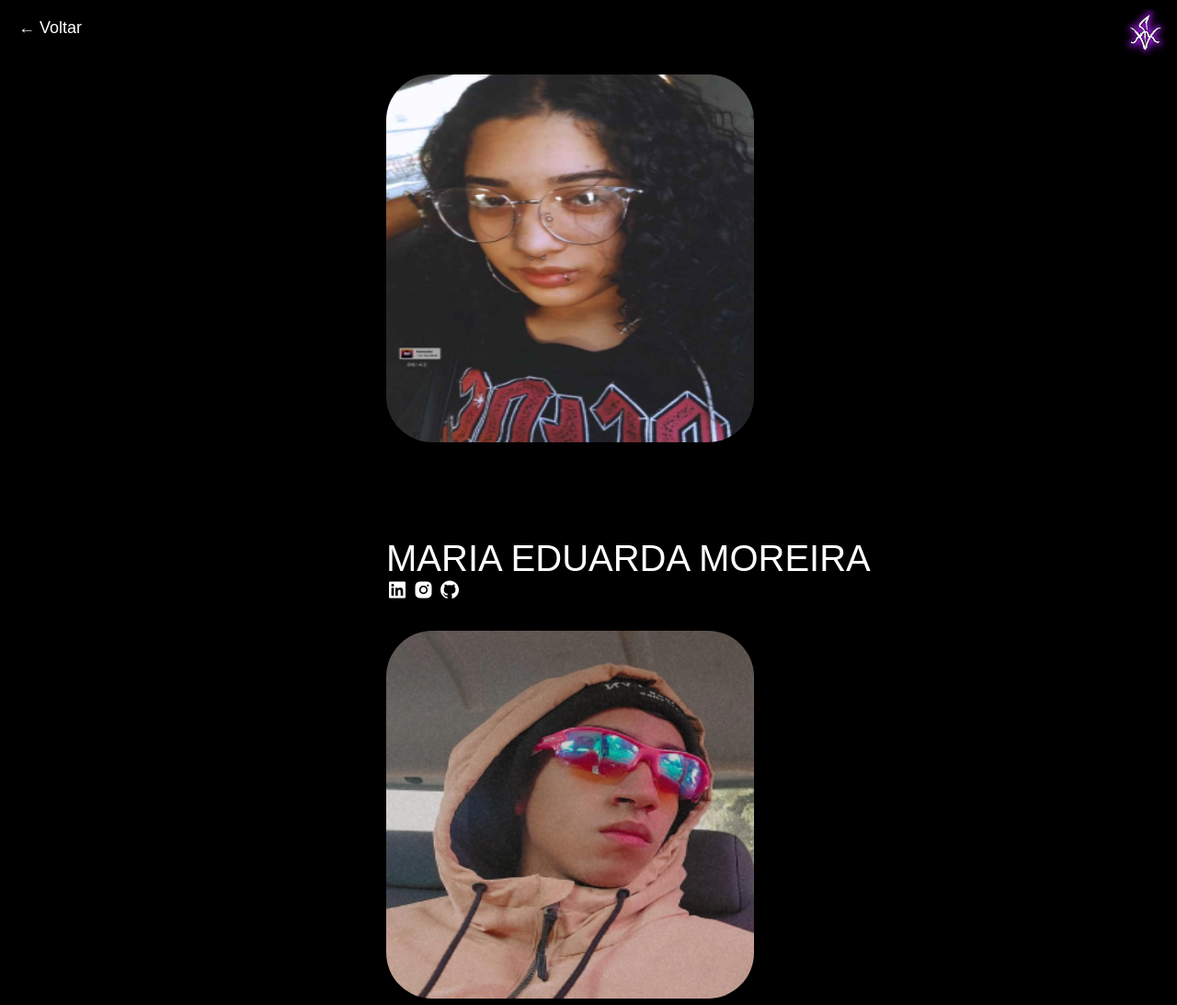
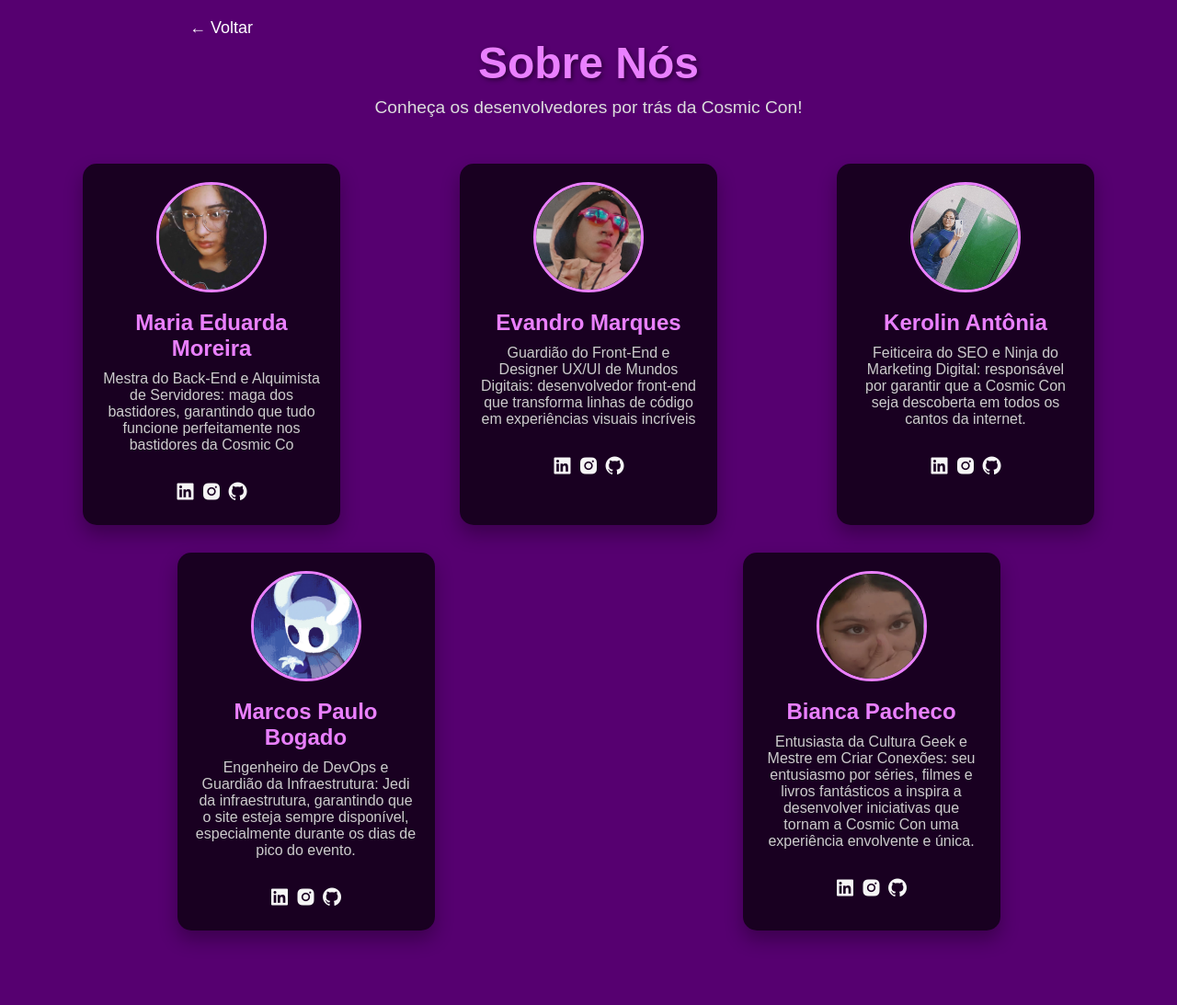
Before and after one commit to lamp-4380/Cosmic-Con, a plain HTML site: page Cosmic Con/about.html in a window 1280 px wide. Shown: the top 1093 px of the page at 92% size. After the commit the page ends 1032 px from the top, so only its background shows below. Drawn offline with nearby package versions, Linux system fonts and the light colour scheme.

Commit message:
ultimo comitao

```diff
--- a/Cosmic Con/about.css
+++ b/Cosmic Con/about.css
@@ -1,114 +1,153 @@
-body {
+
+* {
     margin: 0;
     padding: 0;
-    font-family: Arial, sans-serif;
-    background-color: #000000;
-    color: #FFFFFF;
+    box-sizing: border-box;
+}
+
+body {
+    display: flex;
+    flex-direction: column;
+    font-family: 'Arial', sans-serif;
+    background: #560070;
+    color: #fff;
+    display: flex;
+    justify-content: center;
+    align-items: center;
+    min-height: 100vh;
+    padding: 20px;
+}
+
+.container {
+    max-width: 1200px;
+    width: 100%;
+}
+
+header {
+    text-align: center;
+    margin-bottom: 50px;
+}
+
+header h1 {
+    font-size: 3rem;
+    margin-bottom: 10px;
+    color: #ea80ff;
+    text-shadow: 2px 2px 5px rgba(0, 0, 0, 0.5);
+}
+
+header p {
+    font-size: 1.2rem;
+    color: #ddd;
+}
+
+.team {
+    display: flex;
+    flex-wrap: wrap;
+    justify-content: space-around;
+    gap: 30px;
+}
+
+.card {
+    background: rgba(0, 0, 0, 0.7);
+    border-radius: 15px;
+    padding: 20px;
+    width: 280px;
+    text-align: center;
+    box-shadow: 0 10px 20px rgba(0, 0, 0, 0.3);
+    transition: transform 0.3s;
+}
+
+.card:hover {
+    transform: translateY(-10px);
+}
+
+.card img {
+    border-radius: 50%;
+    width: 120px;
+    height: 120px;
+    object-fit: cover;
+    border: 3px solid #ea80ff;
+    margin-bottom: 15px;
+}
+
+.card h2 {
+    font-size: 1.5rem;
+    color: #ea80ff;
+    margin-bottom: 10px;
+}
+
+.card p {
+    font-size: 1rem;
+    color: #ccc;
+}
+
+@keyframes slideIn {
+    from {
+        opacity: 0;
+        transform: translateY(30px);
+    }
+    to {
+        opacity: 1;
+        transform: translateY(0);
+    }
+}
+
+@keyframes fadeIn {
+    from {
+        opacity: 0;
+    }
+    to {
+        opacity: 1;
+    }
+}
+
+/* Aplicar a animação de entrada aos cartões */
+.card {
+    background: rgba(0, 0, 0, 0.7);
+    border-radius: 15px;
+    padding: 20px;
+    width: 280px;
+    text-align: center;
+    box-shadow: 0 10px 20px rgba(0, 0, 0, 0.3);
+    opacity: 0; /* Começa invisível */
+    transform: translateY(30px); /* Começa deslocado para baixo */
+    animation: slideIn 1s forwards; /* Animação de entrada */
+    animation-delay: var(--delay); /* Atraso dinâmico para cada cartão */
+}
+
+.card:hover {
+    transform: translateY(-10px);
+}
+
+.card img {
+    border-radius: 50%;
+    width: 120px;
+    height: 120px;
+    object-fit: cover;
+    border: 3px solid #ea80ff;
+    margin-bottom: 15px;
+    opacity: 0;
+    animation: fadeIn 1s forwards 0.5s;
+}
+.contatos {
+    padding-top: 30px;
+}
+.contatos a {
+    font-size: 24px;
+    color: whitesmoke;
+}
+
+.contatos a:hover {
+    color: #ea80ff;
 }
 
 .voltar {
-    display: inline-block;
-    margin: 20px;
     font-size: 18px;
     color: #FFF;
     text-decoration: none;
 }
 
 .cima {
-    display: flex;
-    align-content: space-between;
+    width: 70%;
+    text-align: start;
 }
-.logo {
-  position: absolute;
-  top: 10px;
-  right: 10px;
-  width: 50px;
-  height: auto;
-  border-radius: 0px;
-}
-.perfis {
-    display: flex;
-    flex-direction: column;
-    margin-left: 400px;
-    gap: 30px;
-    padding: 20px;
-}
-
-.perfil {
-    display: flex;
-    gap: 100px;
-    align-items: center;
-    flex-wrap: wrap;
-}
-
-img {
-    border-radius: 50px;
-    width: 400px;
-    height: 400px;
-}
-
-.nome{
-    font-size: 40px;
-}
-a {
-    color: white;
-} i {
-    font-size: 24px;
-}
-@media (max-width: 768px) {
-    /* Ajustes para celulares e tablets pequenos */
-    .logo {
-        width: 40px; /* Logo menor */
-        top: 5px;
-        right: 5px;
-    }
-
-    .voltar {
-        font-size: 16px;
-        margin: 10px;
-    }
-
-    .perfis {
-        margin-left: 20px; /* Reduzir a margem para celulares */
-        gap: 20px; /* Menor espaçamento */
-        padding: 10px;
-    }
-
-    .perfil {
-        gap: 30px; /* Ajusta o gap entre os elementos */
-    }
-
-    img {
-        width: 250px; /* Reduzir o tamanho da imagem */
-        height: 250px;
-    }
-
-    .nome {
-        font-size: 30px; /* Ajuste no tamanho da fonte */
-    }
-}
-
-/* Media Query para tablets e dispositivos de tela média */
-@media (max-width: 1024px) {
-    .logo {
-        width: 45px;
-    }
-
-    .perfis {
-        margin-left: 150px; /* Menos margem para telas médias */
-        gap: 25px;
-    }
-
-    .perfil {
-        gap: 50px;
-    }
-
-    img {
-        width: 300px;
-        height: 300px;
-    }
-
-    .nome {
-        font-size: 35px;
-    }
-}
--- a/Cosmic Con/about.html
+++ b/Cosmic Con/about.html
@@ -11,86 +11,76 @@
 <body>
     <div class="cima">
         <a href="index.html" class="voltar">&larr; Voltar</a>
-        <img src="../Imagens/ENERGIIAAAAA.jpg" alt="logo" class="logo">
     </div>
 
-    <div class="perfis">
+    <div class="container">
+        <header>
+            <h1>Sobre Nós</h1>
+            <p>Conheça os desenvolvedores por trás da Cosmic Con!</p>
+        </header>
 
-        <!-- Perfil 1 -->
-        <div class="perfil">
-            <div class="img">
-                <img src="../Imagens/duda.png" alt="img">
-            </div>
-            <div class="perfil1">
-                <div class="nome">MARIA EDUARDA MOREIRA</div>
+        <section class="team">
+            <!-- Card 1 -->
+            <div class="card">
+                <img src="../Imagens/duda.png" alt="Maria Eduarda Moreira">
+                <h2>Maria Eduarda Moreira</h2>
+                <p>Mestra do Back-End e Alquimista de Servidores: maga dos bastidores, garantindo que tudo funcione perfeitamente nos bastidores da Cosmic Co</p>
                 <div class="contatos">
                     <a href="https://google.com"><i class='bx bxl-linkedin-square'></i></a>
                     <a href="https://instagram.com/dudaa.txz"><i class='bx bxl-instagram-alt'></i></a>
                     <a href="https://github.com/RainhaStealth"><i class='bx bxl-github'></i></a>
                 </div>
             </div>
-        </div>
 
-        <!-- Perfil 2 -->
-        <div class="perfil">
-            <div class="img">
-                <img src="../Imagens/evadro.png" alt="img">
-            </div>
-            <div class="perfil1">
-                <div class="nome">EVANDRO CASTRO MARQUES</div>
+            <!-- Card 2 -->
+            <div class="card">
+                <img src="../Imagens/evadro.png" alt="Evandro Marques">
+                <h2>Evandro Marques</h2>
+                <p>Guardião do Front-End e Designer UX/UI de Mundos Digitais: desenvolvedor front-end que transforma linhas de código em experiências visuais incríveis</p>
                 <div class="contatos">
                     <a href="https://www.linkedin.com/in/evandrocmarques/"><i class='bx bxl-linkedin-square'></i></a>
                     <a href="https://instagram.com/evandroocm"><i class='bx bxl-instagram-alt'></i></a>
                     <a href="https://github.com/arabemrks"><i class='bx bxl-github'></i></a>
                 </div>
             </div>
-        </div>
 
-        <!-- Perfil 3 -->
-        <div class="perfil">
-            <div class="img">
-                <img src="../Imagens/kerolin.jpg" alt="img">
-            </div>
-            <div class="perfil1">
-                <div class="nome">KEROLIN ANTONIA MARCOLINA</div>
+            <!-- Card 3 -->
+            <div class="card">
+                <img src="../Imagens/kerolin.jpg" alt="Kerolin Antônia">
+                <h2>Kerolin Antônia</h2>
+                <p>Feiticeira do SEO e Ninja do Marketing Digital: responsável por garantir que a Cosmic Con seja descoberta em todos os cantos da internet.</p>
                 <div class="contatos">
                     <a href="https://google.com"><i class='bx bxl-linkedin-square'></i></a>
                     <a href="https://instagram.com/kerolinantonia"><i class='bx bxl-instagram-alt'></i></a>
                     <a href="https://github.com/KeL14022007"><i class='bx bxl-github'></i></a>
                 </div>
             </div>
-        </div>
 
-        <!-- Perfil 4 -->
-        <div class="perfil">
-            <div class="img">
-                <img src="../Imagens/marcos.jpg" alt="img">
-            </div>
-            <div class="perfil1">
-                <div class="nome">MARCOS PAULO CAMARGO</div>
+            <!-- Card 4 -->
+            <div class="card">
+                <img src="../Imagens/marcos.jpg" alt="Marcos Paulo Bogado">
+                <h2>Marcos Paulo Bogado</h2>
+                <p>Engenheiro de DevOps e Guardião da Infraestrutura: Jedi da infraestrutura, garantindo que o site esteja sempre disponível, especialmente durante os dias de pico do evento.</p>
                 <div class="contatos">
                     <a href="https://google.com"><i class='bx bxl-linkedin-square'></i></a>
                     <a href="https://instagram.com/marcos4200paulo"><i class='bx bxl-instagram-alt'></i></a>
                     <a href="https://github.com/lamp-4380"><i class='bx bxl-github'></i></a>
                 </div>
             </div>
-        </div>
 
-        <!-- Perfil 5 -->
-        <div class="perfil">
-            <div class="img">
-                <img src="../Imagens/bianca.png" alt="img">
-            </div>
-            <div class="perfil1">
-                <div class="nome">BIANCA LORESLAINE</div>
+            <!-- Card 5 -->
+            <div class="card">
+                <img src="../Imagens/bianca.png" alt="Bianca Pacheco">
+                <h2>Bianca Pacheco</h2>
+                <p>Entusiasta da Cultura Geek e Mestre em Criar Conexões: seu entusiasmo por séries, filmes e livros fantásticos a inspira a desenvolver iniciativas que tornam a Cosmic Con uma experiência envolvente e única.</p>
                 <div class="contatos">
                     <a href="https://google.com"><i class='bx bxl-linkedin-square'></i></a>
                     <a href="https://instagram.com/bia.fshshs"><i class='bx bxl-instagram-alt'></i></a>
                     <a href="https://github.com/bia-sx"><i class='bx bxl-github'></i></a>
                 </div>
             </div>
-        </div>
-
+        </section>
     </div>
+    <script src="about.js"></script>
 </body>
-</html
+</html>
--- /dev/null
+++ b/Cosmic Con/about.js
@@ -0,0 +1,37 @@
+document.addEventListener("DOMContentLoaded", function () {
+    const cards = document.querySelectorAll('.card');
+
+    // Adiciona uma animação ao passar o mouse sobre os cards
+    cards.forEach(card => {
+        card.addEventListener('mouseover', () => {
+            card.style.boxShadow = '0 15px 25px rgba(234, 128, 255, 0.6)';
+        });
+
+        card.addEventListener('mouseout', () => {
+            card.style.boxShadow = '0 10px 20px rgba(234, 128, 255, 0.3)';
+        });
+    });
+});
+
+document.addEventListener("DOMContentLoaded", function () {
+    const cards = document.querySelectorAll('.card');
+
+    // Configuração do Intersection Observer para detectar quando os cartões entram na tela
+    const observer = new IntersectionObserver((entries) => {
+        entries.forEach(entry => {
+            if (entry.isIntersecting) {
+                entry.target.style.opacity = 1;
+                entry.target.style.transform = 'translateY(0)';
+                observer.unobserve(entry.target); // Para de observar o cartão após a animação
+            }
+        });
+    }, {
+        threshold: 0.1
+    });
+
+    // Atribui o atraso dinâmico para cada cartão e observa sua visibilidade
+    cards.forEach((card, index) => {
+        card.style.setProperty('--delay', `${index * 0.2}s`);
+        observer.observe(card);
+    });
+});
--- a/Cosmic Con/style.css
+++ b/Cosmic Con/style.css
@@ -187,7 +187,7 @@ li:hover {
     flex-direction: column;
     align-items: center;
     justify-content: center;
-    min-width: 1000px;
+    min-width: 100%;
     min-height: 35vh;
     background-color: #000000;
 }
@@ -458,6 +458,9 @@ button {
 }
 
 @media (max-width: 480px) {
+    .logo img {
+        width: 50px;
+    }
     .header {
         flex-direction: column;
         padding: 10px;
```
Also changed, not shown: Cosmic Con/index.html (+2 -1 lines).
